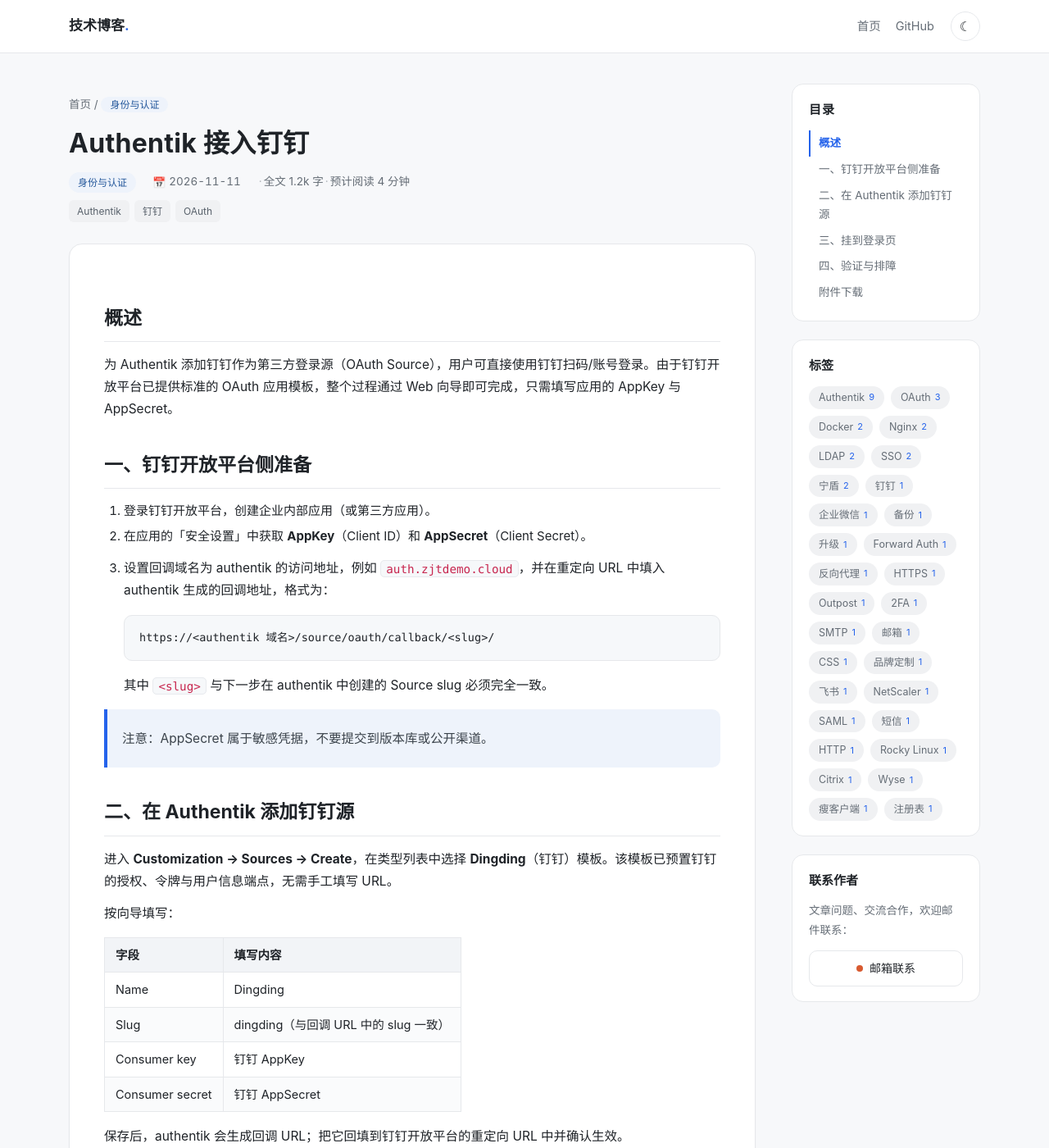
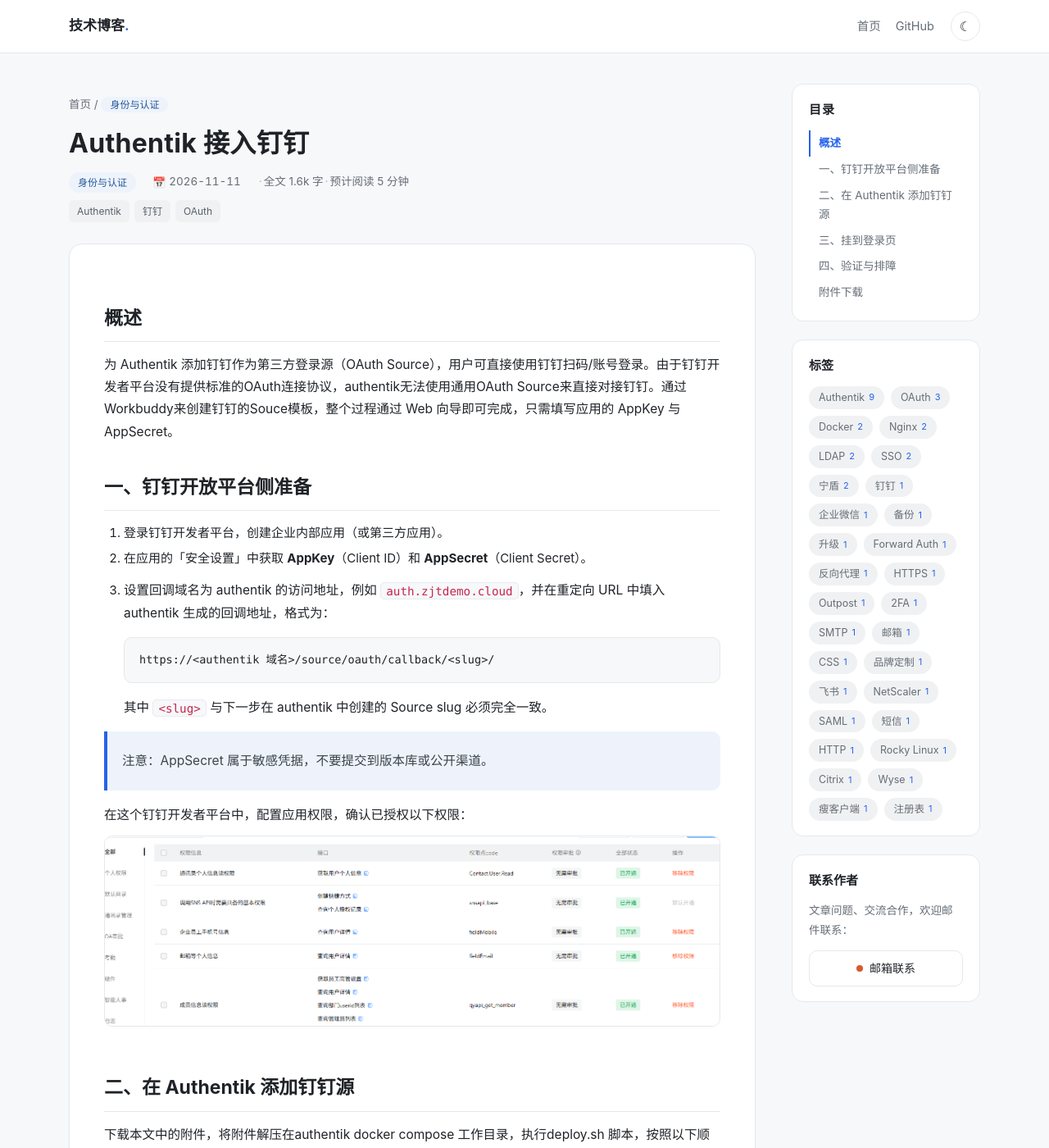
Before and after one commit to cofferwu/blog, a Jekyll site: the page built from authentik-dingding.md, in a window 1280 px wide and 1400 px high. Shown: the whole window at 82% size. Built offline with Jekyll 4.4.1, drawn with Linux system fonts in a browser that asks for light colours; some of the changed text lies outside the part shown.

Commit message:
Update authentik-dingding.md

````diff
--- a/authentik-dingding.md
+++ b/authentik-dingding.md
@@ -8,16 +8,16 @@ tags:
   - 钉钉
   - OAuth
 layout: article
-sum: "为 Authentik 添加钉钉作为第三方登录源（OAuth Source），用户可直接使用钉钉扫码/账号登录。由于钉钉开放平台已提供标准的 OAuth 应用模板，整个过程通过 Web 向导即可完成，只需填写应用的 Ap…"
+sum: "为 Authentik 添加钉钉作为第三方登录源（OAuth Source），用户可直接使用钉钉扫码/账号登录。"
 ---
 
 ## 概述
 
-为 Authentik 添加钉钉作为第三方登录源（OAuth Source），用户可直接使用钉钉扫码/账号登录。由于钉钉开放平台已提供标准的 OAuth 应用模板，整个过程通过 Web 向导即可完成，只需填写应用的 AppKey 与 AppSecret。
+为 Authentik 添加钉钉作为第三方登录源（OAuth Source），用户可直接使用钉钉扫码/账号登录。由于钉钉开发者平台没有提供标准的OAuth连接协议，authentik无法使用通用OAuth Source来直接对接钉钉。通过Workbuddy来创建钉钉的Souce模板，整个过程通过 Web 向导即可完成，只需填写应用的 AppKey 与 AppSecret。
 
 ## 一、钉钉开放平台侧准备
 
-1. 登录钉钉开放平台，创建企业内部应用（或第三方应用）。
+1. 登录钉钉开发者平台，创建企业内部应用（或第三方应用）。
 2. 在应用的「安全设置」中获取 **AppKey**（Client ID）和 **AppSecret**（Client Secret）。
 3. 设置回调域名为 authentik 的访问地址，例如 `auth.zjtdemo.cloud`，并在重定向 URL 中填入 authentik 生成的回调地址，格式为：
 
@@ -29,8 +29,21 @@ sum: "为 Authentik 添加钉钉作为第三方登录源（OAuth Source），用
 
 > 注意：AppSecret 属于敏感凭据，不要提交到版本库或公开渠道。
 
+在这个钉钉开发者平台中，配置应用权限，确认已授权以下权限：
+ ![](images/Authentik-Dingding-001.png)
+
 ## 二、在 Authentik 添加钉钉源
 
+下载本文中的附件，将附件解压在authentik docker compose 工作目录，执行deploy.sh 脚本，按照以下顺序进行部署，即可附加企业微信和钉钉模板。
+> 注意：每次更新authentik版本后，需要重新部署附加企业微信和钉钉模板。
+```
+./deploy.sh check
+./deploy.sh prepare
+./deploy.sh config
+./deploy.sh enable
+docker compose up -d --force-recreate server worker
+./deploy.sh verify
+```
 进入 **Customization → Sources → Create**，在类型列表中选择 **Dingding**（钉钉）模板。该模板已预置钉钉的授权、令牌与用户信息端点，无需手工填写 URL。
 
 按向导填写：
@@ -44,7 +57,7 @@ sum: "为 Authentik 添加钉钉作为第三方登录源（OAuth Source），用
 
 保存后，authentik 会生成回调 URL；把它回填到钉钉开放平台的重定向 URL 中并确认生效。
 
-![](images/Authentik-Dingding-001.png)
+
 
 ## 三、挂到登录页
 
@@ -58,7 +71,7 @@ Flows and Stages → Flows → default-authentication-flow
 
 把 Dingding 从 Available Sources 移到 Selected Sources。如需显示文字标签，勾选 **Show sources' labels**，否则登录页只显示图标。
 
-保存后，用无痕窗口打开登录页，应能看到钉钉登录入口。
+保存后，用无痕窗口打开登录页，应能看到钉钉登录入口。选择钉钉登录后，会跳转到钉钉授权页面，通过扫描登录授权，获取用户ID，这里主要是通过用户个人邮箱进行账号匹配，未匹配的账号会启用新用户创建流程。也可以在钉钉source配置中，取消创建新用户的流程。
 
 ## 四、验证与排障
 
@@ -72,4 +85,4 @@ Flows and Stages → Flows → default-authentication-flow
 
 ---
 
-> 本文由 WorkBuddy AI 编辑整理。
+> 本文由 WorkBuddy AI 编辑整理，本人修改并定稿。
````
